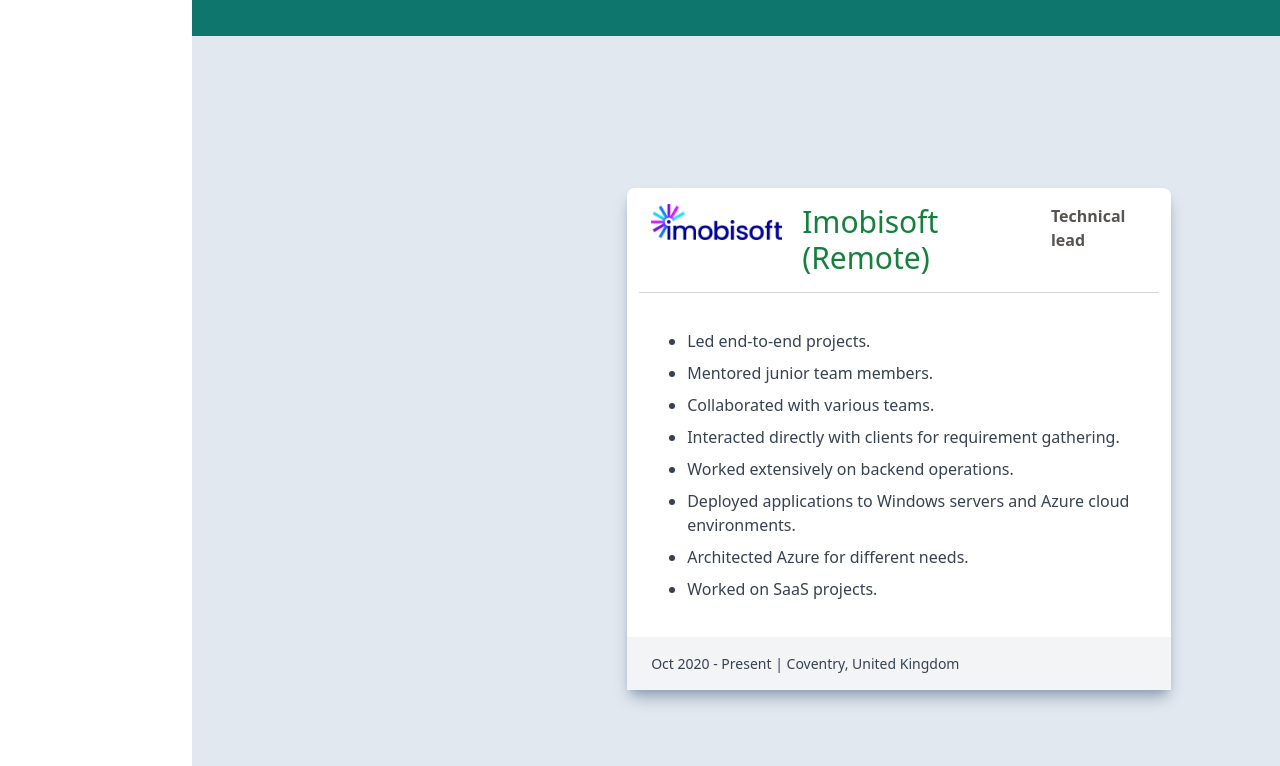
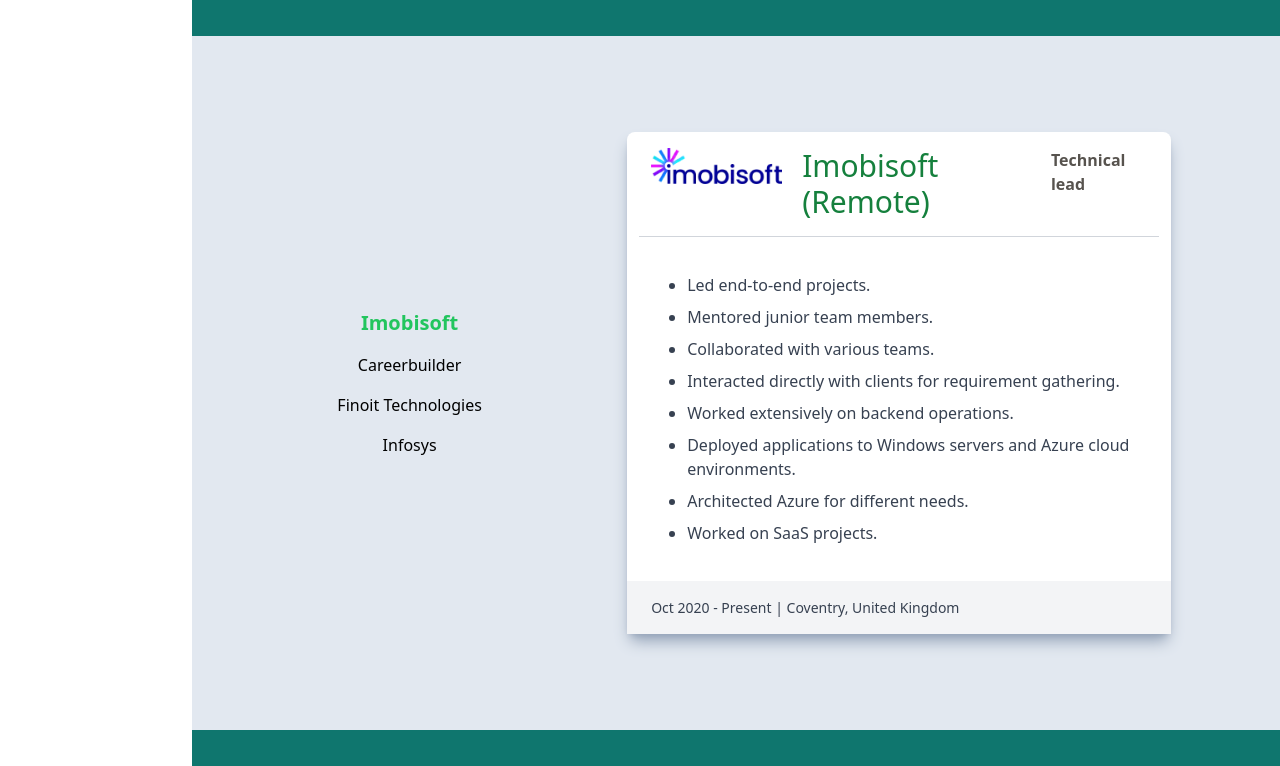
Before and after one commit to shahzad285/ShahzadAhamad, a React (Create React App) app in the folder shahzadahamad/: page / in a window 1280 px wide. Shown: the part 2100-2866 px from the top of the page. Built offline with nearby package versions, Linux system fonts and the light colour scheme.

Commit message:
Changes for ExperienceCard and HiddenMenu link

```diff
--- a/shahzadahamad/src/pages/Experience.tsx
+++ b/shahzadahamad/src/pages/Experience.tsx
@@ -78,9 +78,9 @@
                     ))}
                 </ul>
             </div>
-            <div className="w-5/6 lg:w-3/5 flex  flex-col items-center justify-center flex-shrink-0">
+            <div className="w-full ml-20 lg:ml-0 lg:w-3/5 flex flex-col items-center justify-center">
                 {experienceData.map((experience, index) => (
-                    <div key={index} className={`w-full my-14 block lg:${selectedItem === experience.pointer ? "block" : "hidden"}`}>
+                    <div key={index} className={`w-full my-10 lg:my-0 block ${selectedItem !== experience.pointer ? "lg:hidden" : ""}`}>
                         <ExperienceCard {...experience} />
                     </div>
                 ))}
--- a/shahzadahamad/src/pages/HiddenMenu.tsx
+++ b/shahzadahamad/src/pages/HiddenMenu.tsx
@@ -16,7 +16,7 @@
             </Link>
           </li>
           <li className="flex py-8 h-12 items-center hover:bg-zinc-100 ">
-            <Link onClick={onClose}  className="flex items-center pl-5 w-full h-full cursor-pointer" to="intro" smooth={true} duration={500}>
+            <Link onClick={onClose}  className="flex items-center pl-5 w-full h-full cursor-pointer" to="experience" smooth={true} duration={500}>
               <img className=" h-6 w-6 fill-current text-green-300" src="/images/experience.svg" alt="About me" />
               <span className="px-5">Experience</span>
             </Link>
```
